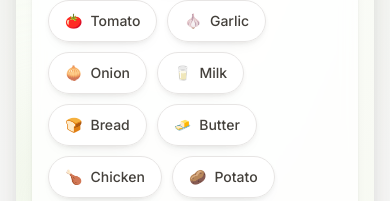
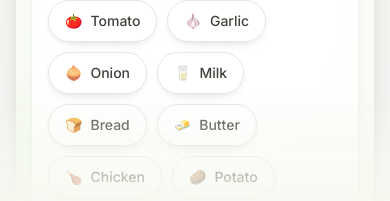
Before and after one commit to Demalin35/dish-builder, a React (Vite) app: page / in a window 390 px wide. Shown: the part 643-844 px from the top of the page. Built offline with nearby package versions, Linux system fonts and the light colour scheme; no server answers.

Commit message:
Added viewport bottom fade for destop/mobile versions

```diff
--- a/App.jsx
+++ b/App.jsx
@@ -11,6 +11,7 @@ export default function App() {
   return (
     <BrowserRouter>
       <Header />
+      <div className="bottom-scroll-fade" aria-hidden="true" />
 
       <Routes>
         <Route path="/" element={<Main />} />
--- a/index.css
+++ b/index.css
@@ -148,6 +148,26 @@
   }
 }
 
+.bottom-scroll-fade {
+  position: fixed;
+  inset-inline: 0;
+  bottom: 0;
+  height: 80px;
+  pointer-events: none;
+  z-index: 30;
+  background: linear-gradient(
+    to bottom,
+    rgba(246, 249, 240, 0),
+    rgba(246, 249, 240, 0.88)
+  );
+}
+
+@media (max-width: 640px) {
+  .bottom-scroll-fade {
+    height: 110px;
+  }
+}
+
 @keyframes recipe-shimmer {
   to {
     background-position-x: -200%;
```
